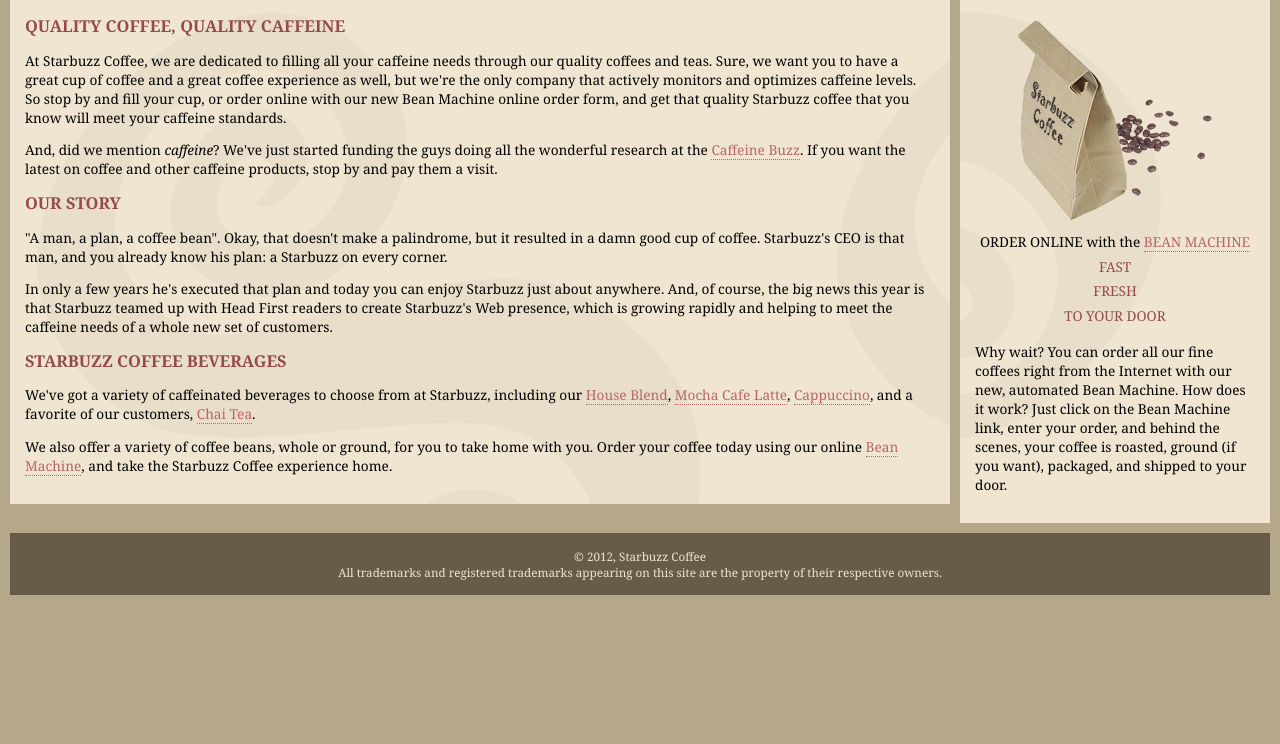
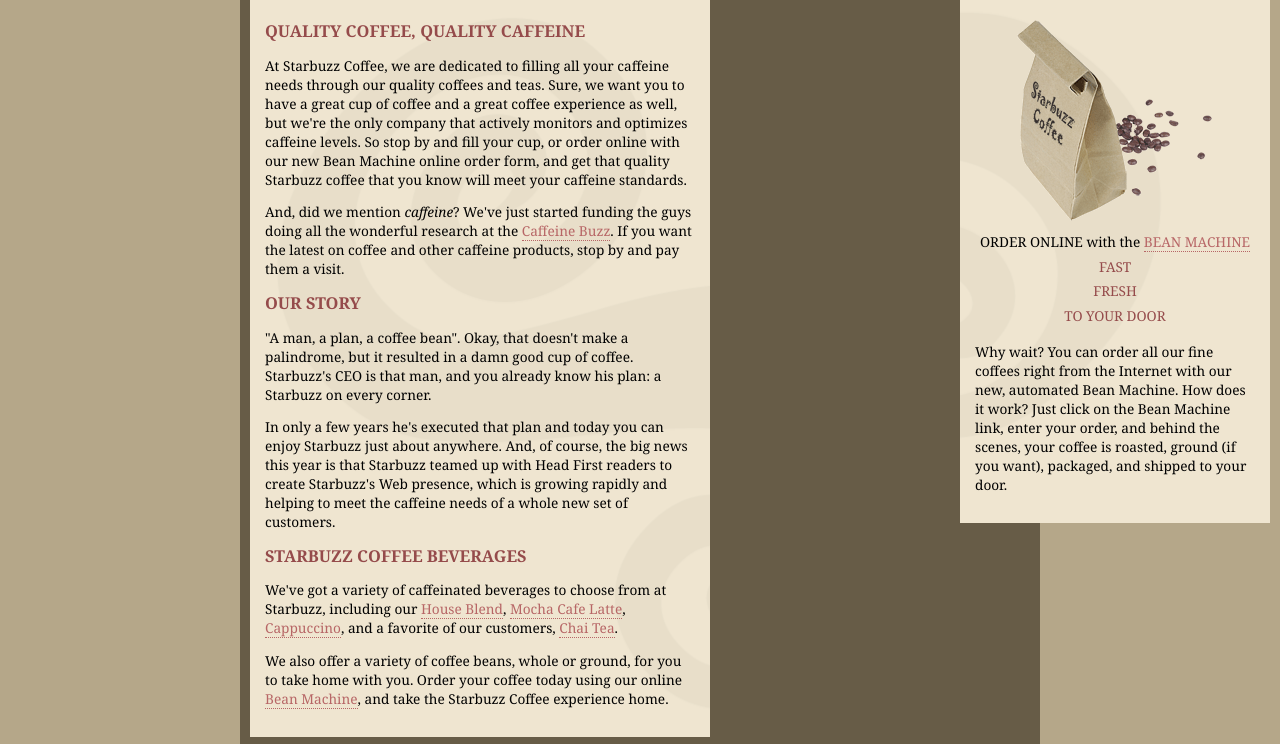
Before and after one commit to ZZY1223/startbuzz, a plain HTML site: page index.html in a window 1280 px wide. Shown: the part 139-883 px from the top of the page. Before the commit the page ends 800 px from the top, so only its background shows below. Drawn offline with Linux system fonts and the light colour scheme.

Commit message:
ningjiao

```diff
--- a/index.html
+++ b/index.html
@@ -7,6 +7,7 @@
   </head>
 
   <body>
+    <div id="allcontent">
     <div id="header">
       <img src="images/header.gif" alt="Starbuzz Coffee header image">
     </div>
@@ -88,6 +89,6 @@
       All trademarks and registered trademarks appearing on
       this site are the property of their respective owners.
     </div>
-
+</div>
   </body>
 </html>
--- a/starbuzz.css
+++ b/starbuzz.css
@@ -23,6 +23,9 @@ body {
   font-size:        105%;
   padding:          15px;
   margin:           0px 10px 10px 10px;
+  position:         absolute;
+  top:              128px;
+  right:            0px;
   width:            280px;
   float:            right;
 }
@@ -59,3 +62,12 @@ a:visited {
   text-decoration:  none;
   border-bottom:    thin dotted #675c47;
 }
+
+#allcontent {
+       width:        800px;
+       padding-top:  5px;
+       padding-bottom:5px;
+       background-color:#675c47;
+       margin-left:    auto;
+       margin-right:   auto;
+}
```
